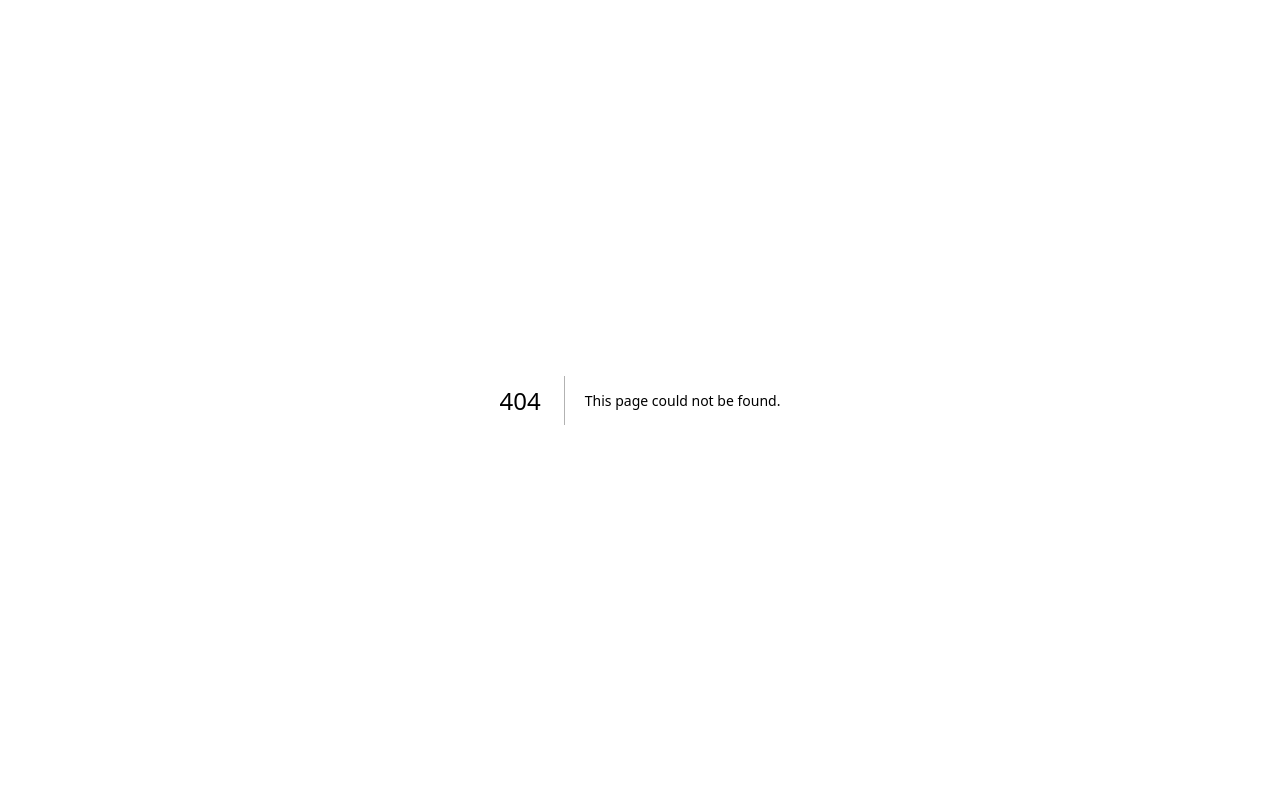
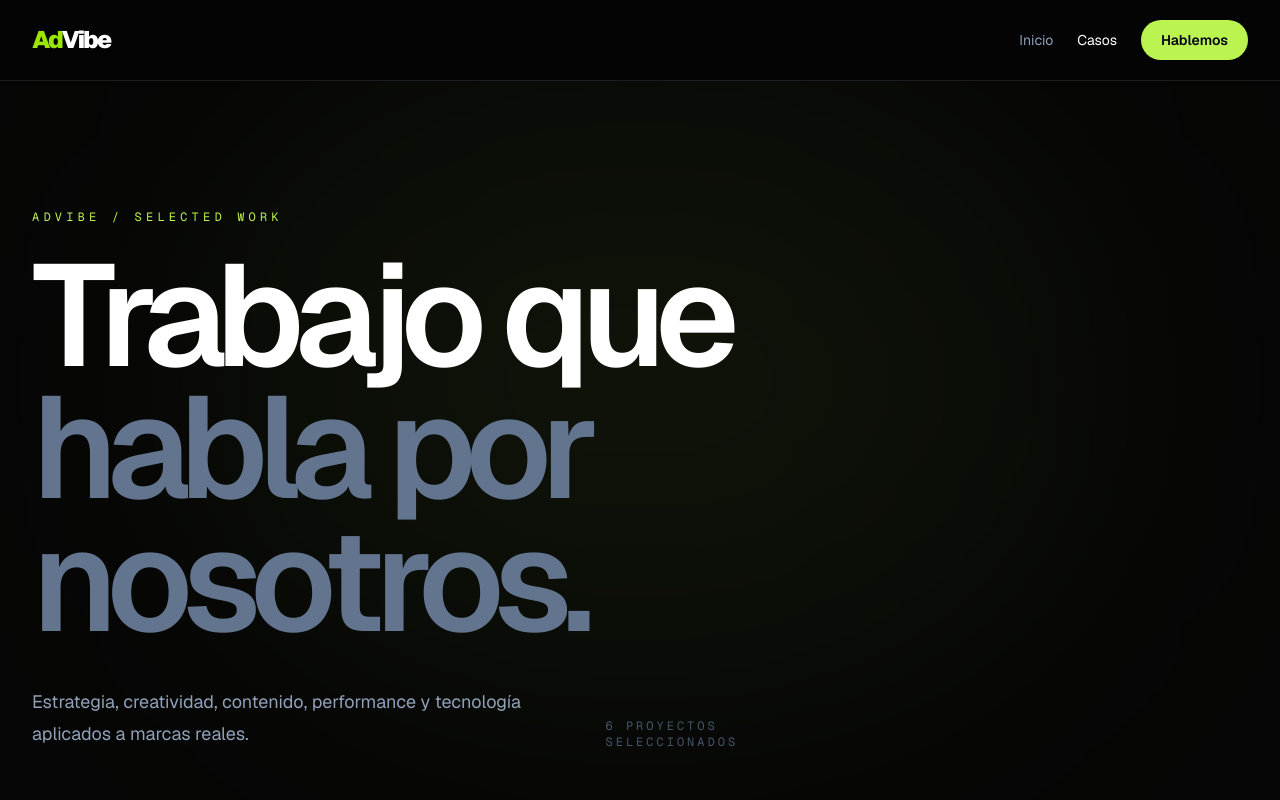
Before and after one commit to pablowebster94-sudo/advibe, a Next.js app: page /casos in a window 1280 px wide. Before the commit this address had no page. Shown: the top 800 px of the page. Built offline with nearby package versions, Linux system fonts and the light colour scheme.

Commit message:
feat: build AdVibe cases portfolio page

```diff
--- /dev/null
+++ b/app/casos/page.tsx
@@ -0,0 +1,74 @@
+import Link from "next/link";
+import { caseStudies } from "@/lib/cases";
+
+export const metadata = {
+  title: "Casos | AdVibe Agencia",
+  description: "Trabajo seleccionado de AdVibe: estrategia, creatividad, contenido, performance y tecnología.",
+};
+
+const filters = ["Todos", "Audiovisual", "Performance", "Digital", "Branding"];
+
+export default function CasosPage() {
+  return (
+    <main className="min-h-screen bg-[#050505] text-white selection:bg-lime-300 selection:text-black">
+      <header className="sticky top-0 z-50 border-b border-white/10 bg-[#050505]/85 backdrop-blur-2xl">
+        <div className="mx-auto flex max-w-7xl items-center justify-between px-6 py-5 sm:px-8">
+          <Link href="/" className="text-2xl font-black tracking-[-0.07em]"><span className="text-lime-400">Ad</span>Vibe</Link>
+          <nav className="flex items-center gap-6 text-sm text-slate-400">
+            <Link href="/" className="transition hover:text-white">Inicio</Link>
+            <a href="#trabajos" className="text-white">Casos</a>
+            <Link href="/#contacto" className="rounded-full bg-lime-300 px-5 py-2.5 font-semibold text-slate-950 transition hover:bg-lime-200">Hablemos</Link>
+          </nav>
+        </div>
+      </header>
+
+      <section className="relative overflow-hidden px-6 pb-24 pt-24 sm:px-8 sm:pt-32">
+        <div className="pointer-events-none absolute left-1/2 top-0 h-[600px] w-[900px] -translate-x-1/2 rounded-full bg-lime-300/[0.06] blur-[140px]" />
+        <div className="relative mx-auto max-w-7xl">
+          <p className="mb-6 font-mono text-xs uppercase tracking-[0.35em] text-lime-300">AdVibe / Selected work</p>
+          <h1 className="max-w-5xl text-6xl font-semibold leading-[0.92] tracking-[-0.07em] sm:text-8xl lg:text-[9rem]">Trabajo que<br /><span className="text-slate-500">habla por nosotros.</span></h1>
+          <div className="mt-10 flex max-w-3xl flex-col justify-between gap-8 sm:flex-row sm:items-end">
+            <p className="max-w-xl text-lg leading-8 text-slate-400">Estrategia, creatividad, contenido, performance y tecnología aplicados a marcas reales.</p>
+            <span className="font-mono text-xs uppercase tracking-[0.25em] text-slate-600">{caseStudies.length} proyectos seleccionados</span>
+          </div>
+        </div>
+      </section>
+
+      <section id="trabajos" className="mx-auto max-w-7xl px-6 pb-28 sm:px-8">
+        <div className="mb-10 flex flex-wrap gap-2 border-b border-white/10 pb-6">
+          {filters.map((filter, i) => <span key={filter} className={`rounded-full border px-4 py-2 text-xs font-semibold ${i === 0 ? "border-lime-300/40 bg-lime-300/10 text-lime-300" : "border-white/10 text-slate-500"}`}>{filter}</span>)}
+        </div>
+
+        <div className="grid gap-5 md:grid-cols-2">
+          {caseStudies.map((project, index) => (
+            <Link key={project.slug} href={`/casos/${project.slug}`} className={`group block overflow-hidden rounded-[2rem] border border-white/10 bg-white/[0.025] ${index === 0 ? "md:col-span-2" : ""}`}>
+              <div className={`relative overflow-hidden bg-gradient-to-br ${project.accent} ${index === 0 ? "aspect-[2/1]" : "aspect-[4/3]"}`}>
+                <div className="absolute inset-0 bg-[radial-gradient(circle_at_75%_25%,rgba(255,255,255,.08),transparent_30%)]" />
+                <div className="absolute left-7 top-7 font-mono text-xs text-white/40">{project.number}</div>
+                <div className="absolute bottom-7 left-7 right-7 flex items-end justify-between gap-5">
+                  <div>
+                    <p className="mb-2 text-[10px] font-semibold uppercase tracking-[0.3em] text-lime-300">{project.sector}</p>
+                    <h2 className="text-4xl font-semibold tracking-[-0.05em] sm:text-5xl">{project.client}</h2>
+                  </div>
+                  <span className="flex h-12 w-12 shrink-0 items-center justify-center rounded-full border border-white/15 bg-black/20 text-xl transition duration-500 group-hover:-rotate-45 group-hover:bg-lime-300 group-hover:text-black">↗</span>
+                </div>
+              </div>
+              <div className="flex flex-col justify-between gap-5 p-7 sm:flex-row sm:items-end sm:p-9">
+                <div><p className="max-w-2xl text-xl font-medium leading-8 text-white">{project.title}</p><p className="mt-3 max-w-2xl text-sm leading-7 text-slate-500">{project.summary}</p></div>
+                <div className="flex max-w-xs flex-wrap gap-2">{project.services.map((service) => <span key={service} className="rounded-full border border-white/10 px-3 py-1.5 text-[10px] uppercase tracking-[0.14em] text-slate-500">{service}</span>)}</div>
+              </div>
+            </Link>
+          ))}
+        </div>
+      </section>
+
+      <section className="border-y border-white/10 bg-white/[0.025] px-6 py-28 sm:px-8">
+        <div className="mx-auto max-w-7xl">
+          <p className="font-mono text-xs uppercase tracking-[0.35em] text-lime-300">¿Tienes un proyecto?</p>
+          <h2 className="mt-6 max-w-4xl text-5xl font-semibold tracking-[-0.06em] sm:text-7xl">No necesitas otra agencia.<br /><span className="text-slate-500">Necesitas una que entienda el negocio.</span></h2>
+          <Link href="/#contacto" className="mt-10 inline-flex rounded-full bg-white px-7 py-4 text-sm font-bold text-slate-950 transition hover:bg-lime-300">Hablar con AdVibe <span className="ml-3">↗</span></Link>
+        </div>
+      </section>
+    </main>
+  );
+}
```
